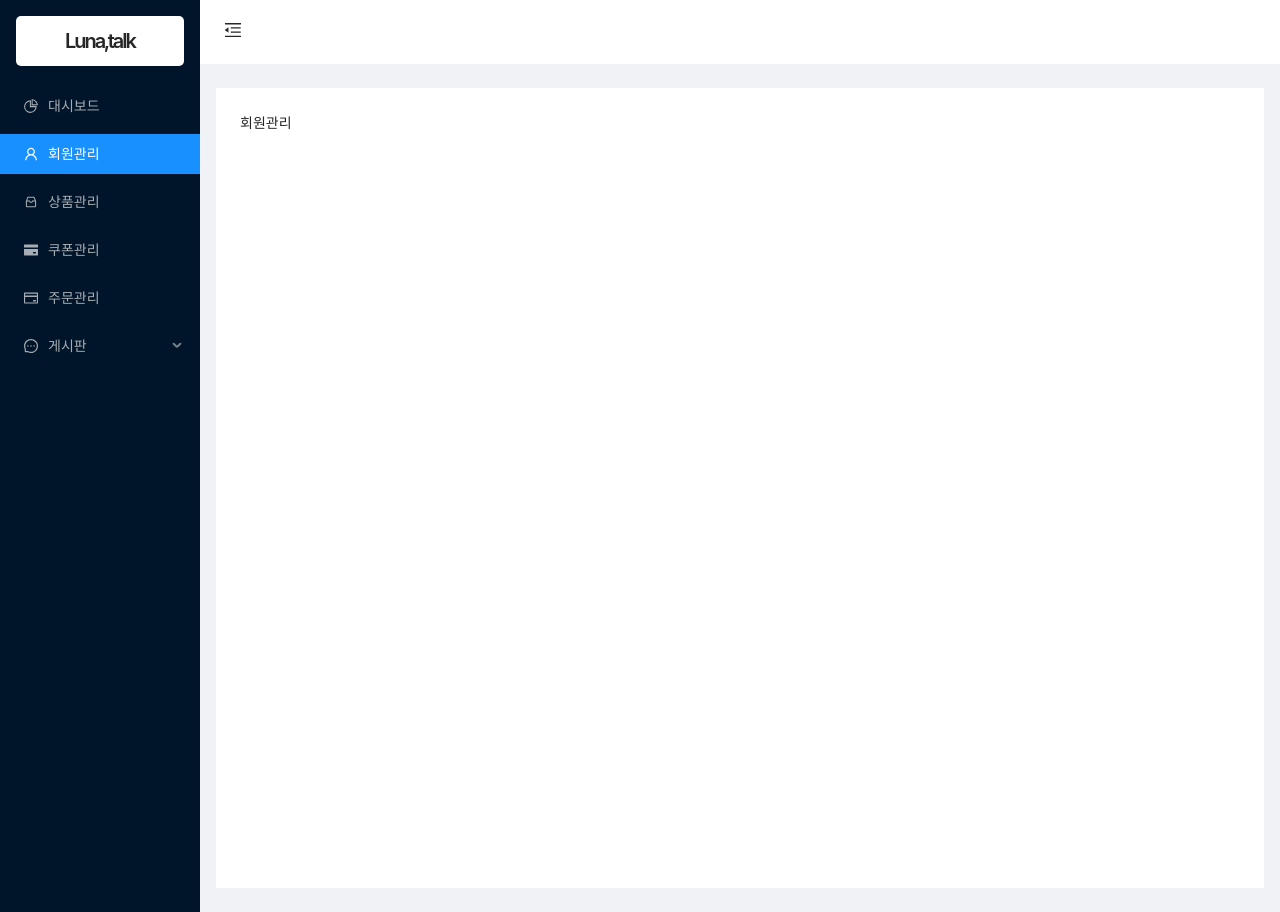
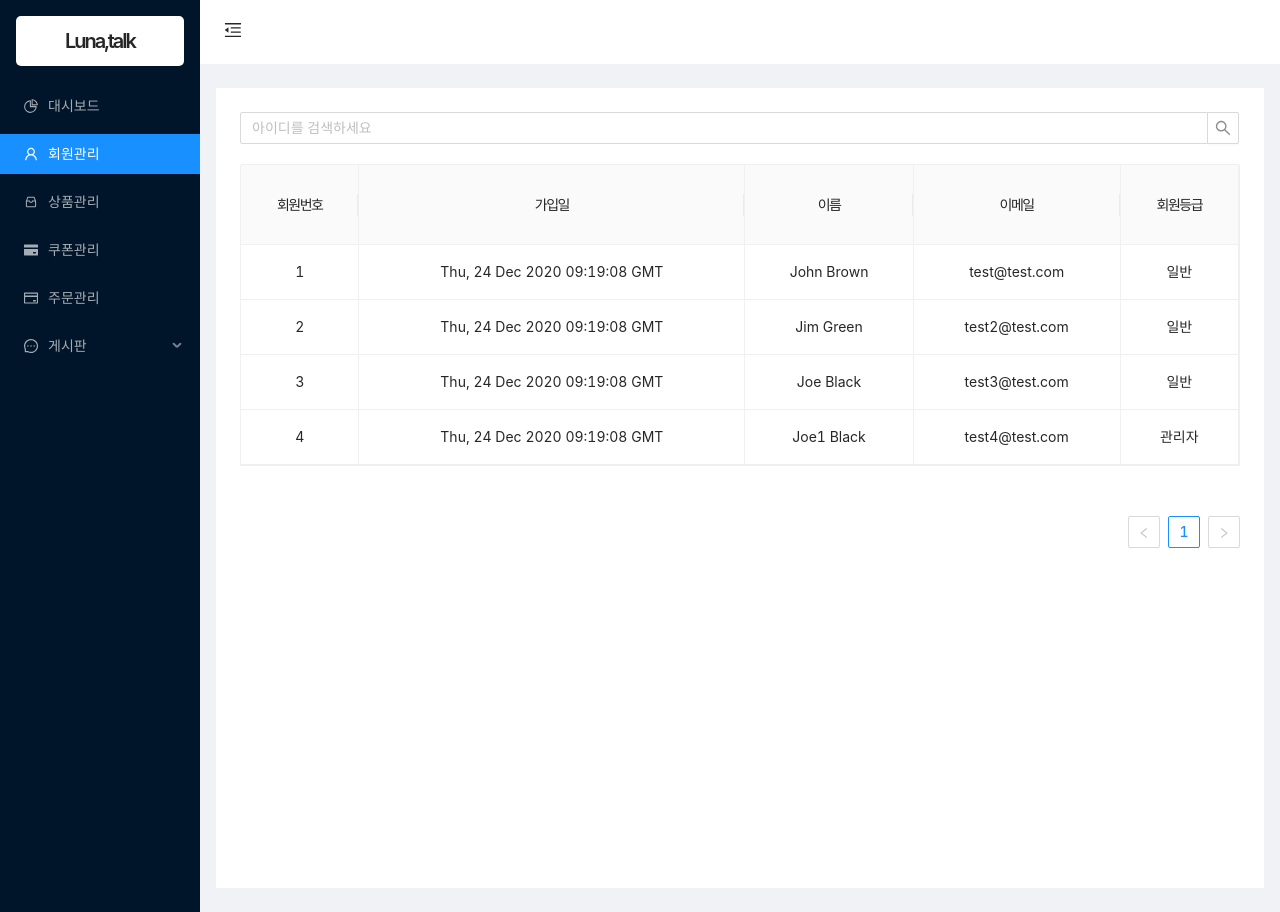
Before and after one commit to kkwoncokr/shopping_mall_admin, a React (Create React App) app: page /user in a window 1280 px wide. Built offline with nearby package versions, Linux system fonts and the light colour scheme.

Commit message:
ADD : user page 검색기능 구현

```diff
--- a/src/components/user/UserContent.js
+++ b/src/components/user/UserContent.js
@@ -1,6 +1,19 @@
 import React from "react";
+import { Table, Input } from "antd";
 import DefalutLayout from "../ common/DefalutLayout";
 
-const UserContent = () => <DefalutLayout>회원관리</DefalutLayout>;
+const { Search } = Input;
+
+const UserContent = ({ onSearch, filterData, columns }) => (
+  <DefalutLayout>
+    <Search
+      placeholder="아이디를 검색하세요"
+      onSearch={onSearch}
+      style={{ width: "100%", marginBottom: 20 }}
+    />
+
+    <Table columns={columns} dataSource={filterData} />
+  </DefalutLayout>
+);
 
 export default React.memo(UserContent);
--- /dev/null
+++ b/src/containers/user/UserContainer.js
@@ -0,0 +1,79 @@
+import React, { useState } from "react";
+import UserContent from "../../components/user/UserContent";
+
+const columns = [
+  {
+    title: "회원번호",
+    dataIndex: "number",
+  },
+  {
+    title: "가입일",
+    dataIndex: "join",
+  },
+  {
+    title: "이름",
+    dataIndex: "name",
+  },
+  {
+    title: "이메일",
+    dataIndex: "email",
+  },
+  {
+    title: "회원등급",
+    dataIndex: "admin",
+  },
+];
+
+const data = [
+  {
+    key: "1",
+    number: 1,
+    join: new Date().toUTCString(),
+    name: "John Brown",
+    email: "test@test.com",
+    admin: "일반",
+  },
+  {
+    key: "2",
+    number: 2,
+    join: new Date().toUTCString(),
+    name: "Jim Green",
+    email: "test2@test.com",
+    admin: "일반",
+  },
+  {
+    key: "3",
+    number: 3,
+    join: new Date().toUTCString(),
+    name: "Joe Black",
+    email: "test3@test.com",
+    admin: "일반",
+  },
+  {
+    key: "4",
+    number: 4,
+    join: new Date().toUTCString(),
+    name: "Joe1 Black",
+    email: "test4@test.com",
+    admin: "관리자",
+  },
+];
+
+const UserContainer = () => {
+  const [inputData, setInputData] = useState(data);
+  const [filterData, setFilterData] = useState(data);
+  const onSearch = (value) => {
+    setInputData(data);
+    const filterDatas = inputData.filter((v) => v.email.includes(value));
+    setFilterData(filterDatas);
+  };
+  return (
+    <UserContent
+      filterData={filterData}
+      onSearch={onSearch}
+      columns={columns}
+    />
+  );
+};
+
+export default UserContainer;
--- a/src/index.css
+++ b/src/index.css
@@ -79,4 +79,5 @@ table tbody tr {
 }
 table tbody tr td {
   border-right: 1px solid #f0f0f0;
+  text-align: center;
 }
--- a/src/pages/UserPage.js
+++ b/src/pages/UserPage.js
@@ -1,6 +1,6 @@
 import React from "react";
-import UserContent from "../components/user/UserContent";
+import UserContainer from "../containers/user/UserContainer";
 
-const UserPage = () => <UserContent />;
+const UserPage = () => <UserContainer />;
 
 export default UserPage;
```
